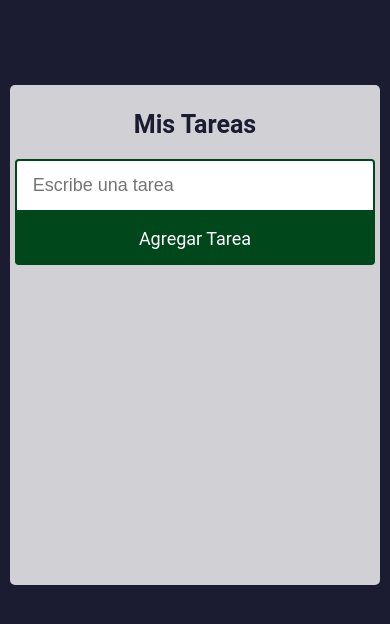
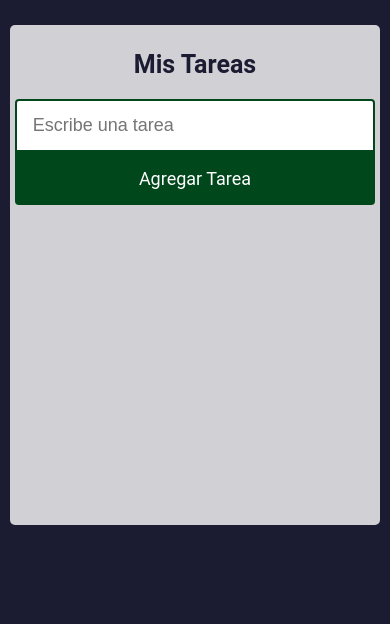
Before and after one commit to gnzlplcs/task-app, a React (Create React App) app: page / in a window 390 px wide. Shown: the top 624 px of the page. Built offline with nearby package versions, Linux system fonts and the light colour scheme.

Commit message:
check margin mobile view

```diff
--- a/src/App.css
+++ b/src/App.css
@@ -39,6 +39,11 @@ h1 {
 }
 
 @media screen and (max-width: 540px) {
+  html,
+  body {
+    margin-top: 10px;
+  }
+
   .tareas-lista-principal {
     width: 95vw;
     margin: 5px;
```
